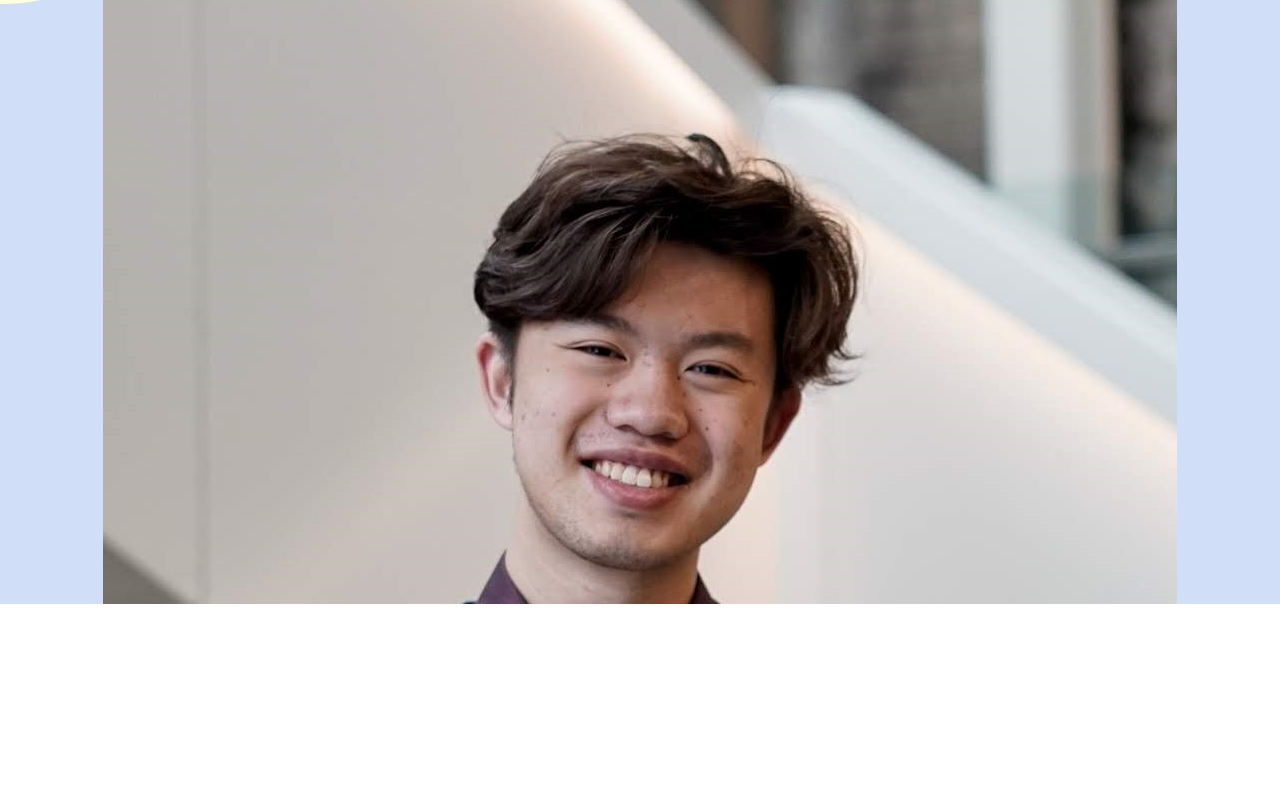
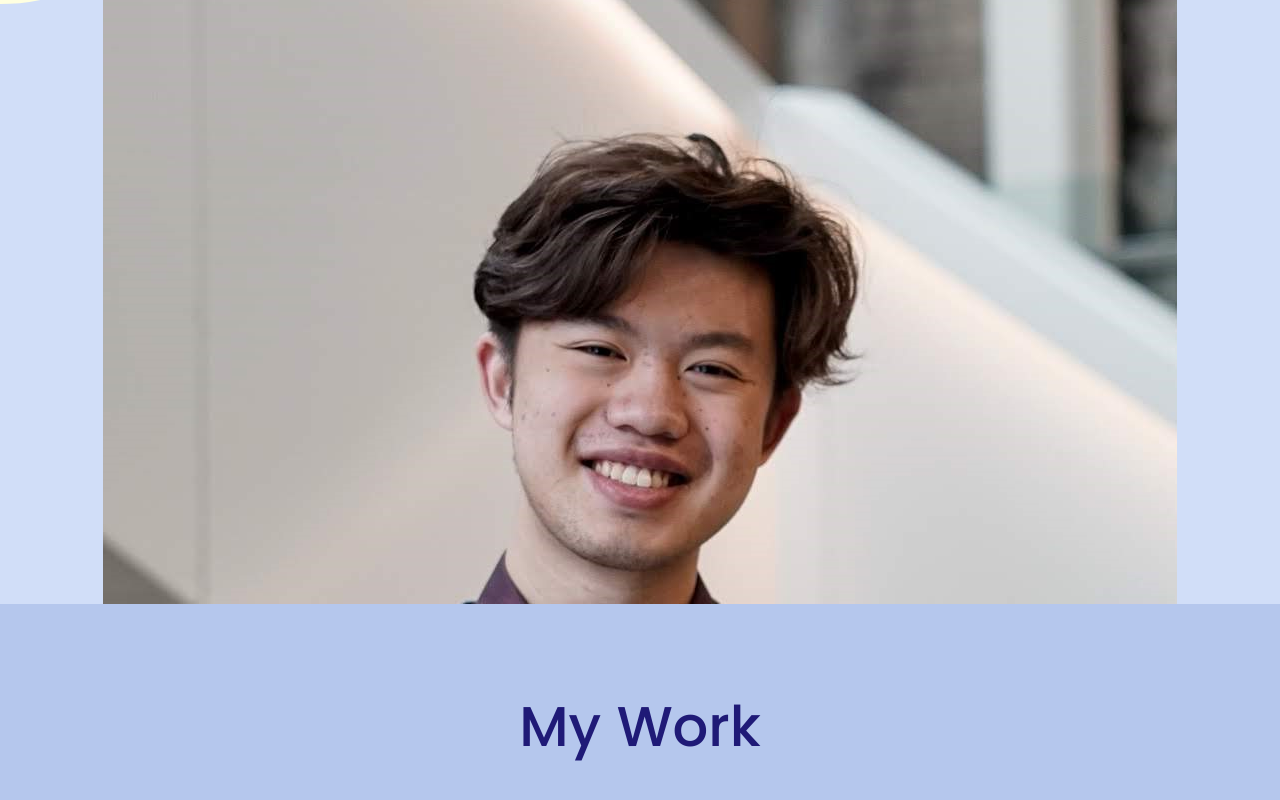
Before and after one commit to RiccLQL/personal-website, a Nuxt app: page / in a window 1280 px wide. Shown: the part 196-996 px from the top of the page. Before the commit the page ends 800 px from the top, so only its background shows below. Built offline with nearby package versions, Linux system fonts and the light colour scheme; what vuesax would draw is missing.

Commit message:
started content

```diff
--- a/components/Home.vue
+++ b/components/Home.vue
@@ -1,7 +1,11 @@
 <template>
     <div class="home" id="home" >
+        <div class="home-gradient" id="home-gradient">
+        </div>
+        <div class="home-bg" id="home-bg">
+        </div>
         <vue-wavify class="wave" :points="pathRandomizer.points" :speed="pathRandomizer.speed" :amplitude="pathRandomizer.amplitude" :fill="`rgb(${pathRandomizer.fillR}, ${pathRandomizer.fillG}, ${pathRandomizer.fillB})`"/>
-        <svg class="sun" height="500" width="500">
+        <svg class="sun" height="500" width="500" id="sun" >
             <circle cx="0" cy="0" r="200" :fill="`rgb(${sun.R}, ${sun.G}, ${sun.B})`" />
         </svg>
         <div class="mood-toggle">
@@ -9,7 +13,7 @@
                 Mood Toggle
             </h5>
             <div class="switches">
-                <vs-switch dark v-model="lightSwitch" @change="toggleMood(lightSwitch, weatherSwitch)">
+                <vs-switch dark v-model="lightSwitch" @change="toggleMood()">
                     <template #on>
                         Night
                     </template>
@@ -18,7 +22,7 @@
                     </template>
                 </vs-switch>
                 <br>
-                <vs-switch color="rgb(129, 140, 163)" v-model="weatherSwitch" @change="toggleMood(lightSwitch, weatherSwitch)">
+                <vs-switch color="rgb(129, 140, 163)" v-model="weatherSwitch" @change="toggleMood()">
                     <template #on>
                         Cloudy
                     </template>
@@ -26,46 +30,26 @@
                         Sunny
                     </template>
                 </vs-switch>
-            </div>
-        </div>
-        <div id="home-content" class="home-content">
-            <vs-avatar size="200" class="avatar">
-                <img src="../assets/ricky.jpg" alt="">
-            </vs-avatar>
-            <h2 class="main-page-name">
-                <b>Ricky Liu</b>
-            </h2>
-            <transition name="slide-fade" mode="out-in">
-                <h2 class="main-page-name" :key="category">
-                    {{category}}
-                </h2>
-            </transition>
-            <div class="subtitles">
-                <button class="subtitle" id="subtitle1">
-                    <h4>My Work</h4>
-                </button>
-                <button class="subtitle" id="subtitle2">
-                    <h4>About</h4>
-                </button>
-                <button class="subtitle" id="subtitle3">
-                    <h4>Contact</h4>
+                <br>
+                <button class="subtitle sunset-button" id="sunset-button" @click="toggleSunset()">
+                    <h6>Sunset Mode</h6>
                 </button>
             </div>
         </div>
+        <HomeContent />
     </div>
 </template>
 
 <script>
 import VueWavify from 'vue-wavify';
+import HomeContent from './HomeContent';
+import Work from './Work';
 
 export default {
     name: "Home",
-    components: { VueWavify },
+    components: { VueWavify, HomeContent, Work },
     data () {
         return {
-            category: "Software developer",
-            categories: ["Software developer", "Entrepreneur", "Artist", "Community leader", "Map enjoyer"],
-            iterator: 1,
             pathRandomizer: {
                 points: 4,
                 speed: 0.30,
@@ -81,17 +65,28 @@ export default {
                 B: 224
             },
             lightSwitch: false,
-            weatherSwitch: false
+            weatherSwitch: false,
+            sunsetSwitch: false,
+            lastScrollTop: 0,
+            section: 0
         }
     },
     methods: {
-        toggleMood: async function (lightSwitch, weatherSwitch) {
+        toggleMood: function () {
+            this.$emit('toggleMood', [this.lightSwitch, this.weatherSwitch, this.sunsetSwitch]);
+            if (this.sunsetSwitch === false) {
+                document.getElementById("home-bg").style.backgroundImage = 'none';
+                document.getElementById("sun").style.opacity = '1';
+                document.getElementById("home-bg").style.opacity = '1';
+                document.getElementById("sunset-button").style.backgroundColor = 'rgb(209, 222, 248)';
+                document.getElementById("sunset-button").style.color = 'rgb(31, 26, 119)';
                 if (this.lightSwitch === true && this.weatherSwitch === true) {
                     document.getElementById("home-content").style.color = 'white';
-                document.getElementById("home").style.backgroundColor = 'rgb(46, 46, 46)';
+                    document.getElementById("home-bg").style.backgroundColor = 'rgb(46, 46, 46)';
                     document.getElementById("subtitle1").style.backgroundColor = 'rgb(78, 87, 85)';
                     document.getElementById("subtitle2").style.backgroundColor = 'rgb(78, 87, 85)';
                     document.getElementById("subtitle3").style.backgroundColor = 'rgb(78, 87, 85)';
+                    document.getElementById("work").style.backgroundColor = 'rgb(103, 101, 117)';
                     this.sun.R = 46;
                     this.sun.G = 46;
                     this.sun.B = 46;
@@ -100,10 +95,11 @@ export default {
                     this.pathRandomizer.fillB = 117;
                 } else if (this.lightSwitch === false && this.weatherSwitch === true) {
                     document.getElementById("home-content").style.color = 'rgb(31, 26, 119)';
-                document.getElementById("home").style.backgroundColor = 'rgb(222, 222, 222)';
+                    document.getElementById("home-bg").style.backgroundColor = 'rgb(222, 222, 222)';
                     document.getElementById("subtitle1").style.backgroundColor = 'white';
                     document.getElementById("subtitle2").style.backgroundColor = 'white';
                     document.getElementById("subtitle3").style.backgroundColor = 'white';
+                    document.getElementById("work").style.backgroundColor = 'rgb(176, 197, 235)';
                     this.sun.R = 247;
                     this.sun.G = 246;
                     this.sun.B = 235;
@@ -112,10 +108,11 @@ export default {
                     this.pathRandomizer.fillB = 235;
                 } else if (this.lightSwitch === true && this.weatherSwitch === false) {
                     document.getElementById("home-content").style.color = 'white';
-                document.getElementById("home").style.backgroundColor = 'rgb(38, 34, 46)';
+                    document.getElementById("home-bg").style.backgroundColor = 'rgb(38, 34, 46)';
                     document.getElementById("subtitle1").style.backgroundColor = 'rgb(71, 61, 92)';
                     document.getElementById("subtitle2").style.backgroundColor = 'rgb(71, 61, 92)';
                     document.getElementById("subtitle3").style.backgroundColor = 'rgb(71, 61, 92)';
+                    document.getElementById("work").style.backgroundColor = 'rgb(65, 59, 99)';
                     this.sun.R = 227;
                     this.sun.G = 224;
                     this.sun.B = 217;
@@ -124,10 +121,11 @@ export default {
                     this.pathRandomizer.fillB = 99;
                 } else {
                     document.getElementById("home-content").style.color = 'rgb(31, 26, 119)';
-                document.getElementById("home").style.backgroundColor = 'rgb(209, 222, 248)';
+                    document.getElementById("home-bg").style.backgroundColor = 'rgb(209, 222, 248)';
                     document.getElementById("subtitle1").style.backgroundColor = 'white';
                     document.getElementById("subtitle2").style.backgroundColor = 'white';
                     document.getElementById("subtitle3").style.backgroundColor = 'white';
+                    document.getElementById("work").style.backgroundColor = 'rgb(181, 199, 237)';
                     this.sun.R = 255;
                     this.sun.G = 255;
                     this.sun.B = 224;
@@ -135,18 +133,31 @@ export default {
                     this.pathRandomizer.fillG = 199;
                     this.pathRandomizer.fillB = 237;
                 }
+            } else {
+                    document.getElementById("home-content").style.color = 'rgb(31, 26, 119)';
+                    document.getElementById("sun").style.opacity = '0';
+                    document.getElementById("home-bg").style.opacity = '0';
+                    document.getElementById("subtitle1").style.backgroundColor = 'rgb(93, 83, 184)';
+                    document.getElementById("subtitle2").style.backgroundColor = 'rgb(93, 83, 184)';
+                    document.getElementById("subtitle3").style.backgroundColor = 'rgb(93, 83, 184)';
+                    document.getElementById("home-content").style.color = 'white';
+                    document.getElementById("sunset-button").style.backgroundColor = 'rgb(238,93,108)';
+                    document.getElementById("sunset-button").style.color = 'white';
+                    document.getElementById("work").style.backgroundColor = 'rgb(93, 83, 184)';
+                    this.sun.R = 255;
+                    this.sun.G = 255;
+                    this.sun.B = 224;
+                    this.pathRandomizer.fillR = 93;
+                    this.pathRandomizer.fillG = 83;
+                    this.pathRandomizer.fillB = 184;
             }
         },
+        toggleSunset: function () {
+            this.sunsetSwitch = !this.sunsetSwitch;
+            this.toggleMood();
+        },
+    },
     mounted () {
-
-        setInterval(() => {
-            console.log(this.iterator)
-            if (this.iterator >= this.categories.length) {
-                this.iterator = 0;
-            }
-            this.category = this.categories[this.iterator];
-            this.iterator++;
-        }, 3000)
     }
 }
 </script>
@@ -162,8 +173,23 @@ export default {
     position: relative;
     justify-content:flex-start;
     align-items: center;
+    transition: background-color 1s;
+}
+
+.home-gradient {
+    z-index: -2;
+    background-image: linear-gradient(rgb(206,73,147), rgb(238,175,97));
+    height: 100vh;
+    width: 100vw;
+    position: absolute;
+}
+
+.home-bg {
     background-color: rgb(209, 222, 248);
-    transition: background-color 1s;
+    height: 100vh;
+    width: 100vw;
+    position: absolute;
+    transition: background-color 1s, opacity 1s;
 }
 
 i {
@@ -214,6 +240,7 @@ i {
     position: absolute;
     left: 0;
     top: 0;
+    transition: opacity 1s;
 }
 
 circle {
@@ -244,6 +271,11 @@ circle {
     background-color: rgb(255, 255, 255);
         transition: color 1s;
         transition: background-color 1s;
+}
+
+.sunset-button {
+    background-color: rgb(209, 222, 248);
+    color: rgb(31, 26, 119);
 }
 
 .subtitles .subtitle {
--- /dev/null
+++ b/components/HomeContent.vue
@@ -0,0 +1,53 @@
+<template>
+    <div id="home-content" class="home-content">
+        <vs-avatar size="200" class="avatar">
+            <img src="../assets/ricky.jpg" alt="">
+        </vs-avatar>
+        <h2 class="main-page-name">
+            <b>Ricky Liu</b>
+        </h2>
+        <transition name="slide-fade" mode="out-in">
+            <h2 class="main-page-name" :key="category">
+                {{category}}
+            </h2>
+        </transition>
+        <div class="subtitles">
+            <button class="subtitle" id="subtitle1">
+                <h4>My Work</h4>
+            </button>
+            <button class="subtitle" id="subtitle2">
+                <h4>About</h4>
+            </button>
+            <button class="subtitle" id="subtitle3">
+                <h4>Contact</h4>
+            </button>
+        </div>
+    </div>
+</template>
+
+<script>
+export default {
+    name: "HomeContent",
+    data () {
+        return {
+            category: "Software developer",
+            categories: ["Software developer", "Entrepreneur", "Map enjoyer", "Self-proclaimed funny guy"],
+            iterator: 1,
+        }
+    },
+    mounted () {
+
+        setInterval(() => {
+            if (this.iterator >= this.categories.length) {
+                this.iterator = 0;
+            }
+            this.category = this.categories[this.iterator];
+            this.iterator++;
+        }, 3000)
+    }
+}
+</script>
+
+<style lang="scss">
+
+</style>
--- /dev/null
+++ b/components/Work.vue
@@ -0,0 +1,35 @@
+<template>
+    <div class="work" id="work">
+        <div class="work-content" id="work-content">
+        <h2>
+            My Work
+        </h2>
+        </div>
+    </div>
+</template>
+
+<script>
+export default {
+    name: "Work",
+}
+</script>
+
+<style lang="scss">
+    .work {
+        height: 100vh;
+        width: 100vw;
+        overflow: hidden;
+        display: flex;
+        flex-direction: column;
+        position: relative;
+        justify-content:flex-start;
+        align-items: center;
+        transition: background-color 1s;
+        background-color: rgb(181, 199, 237);
+    }
+
+    .work-content {
+        margin-top: 5em;
+        color: rgb(31, 26, 119);
+    }
+</style>
--- a/pages/index.vue
+++ b/pages/index.vue
@@ -1,19 +1,44 @@
 <template>
   <div class="container">
     <div>
-      <Home/>
+      <Home @toggleMood="toggleMood"/>
+      <Work />
     </div>
   </div>
 </template>
 
 <script>
 import Home from '../components/Home';
+import Work from '../components/Work';
 
 export default {
 
   components: {
-    Home
+    Home, Work
   },
+  methods: {
+    toggleMood: function (switches) {
+      //switches[0] is light, switches[1] is weather, switches[2] is sunset
+      if (switches[2] === false) {
+        if (switches[0] === true && switches[1] === true) {
+            document.getElementById("work").style.backgroundColor = 'rgb(103, 101, 117)';
+            document.getElementById("work-content").style.color = 'white';
+        } else if (switches[0] === false && switches[1] === true) {
+            document.getElementById("work").style.backgroundColor = 'rgb(176, 197, 235)';
+            document.getElementById("work-content").style.color = 'rgb(31, 26, 119)';
+        } else if (switches[0] === true && switches[1] === false) {
+            document.getElementById("work").style.backgroundColor = 'rgb(65, 59, 99)';
+            document.getElementById("work-content").style.color = 'white';
+        } else {
+            document.getElementById("work").style.backgroundColor = 'rgb(181, 199, 237)';
+            document.getElementById("work-content").style.color = 'rgb(31, 26, 119)';
+        }
+      } else {
+        document.getElementById("work").style.backgroundColor = 'rgb(31, 26, 119)';
+        document.getElementById("work-content").style.color = 'white';
+      }
+    }
+  }
 }
 </script>
 
@@ -33,6 +58,7 @@ body {
 h2 {
   font-size: 350%;
   font-weight: 500;
+  font-family: 'Poppins';
 }
 
 h5 {
@@ -40,6 +66,12 @@ h5 {
   font-weight: 600;
   font-family: 'Poppins';
   color: rgb(31, 26, 119);
+}
+
+h6 {
+  font-size: 90%;
+  font-weight: 500;
+  font-family: 'Poppins';
 }
 
 .container {
```
Lines whose indentation alone changed are shown as unchanged.
